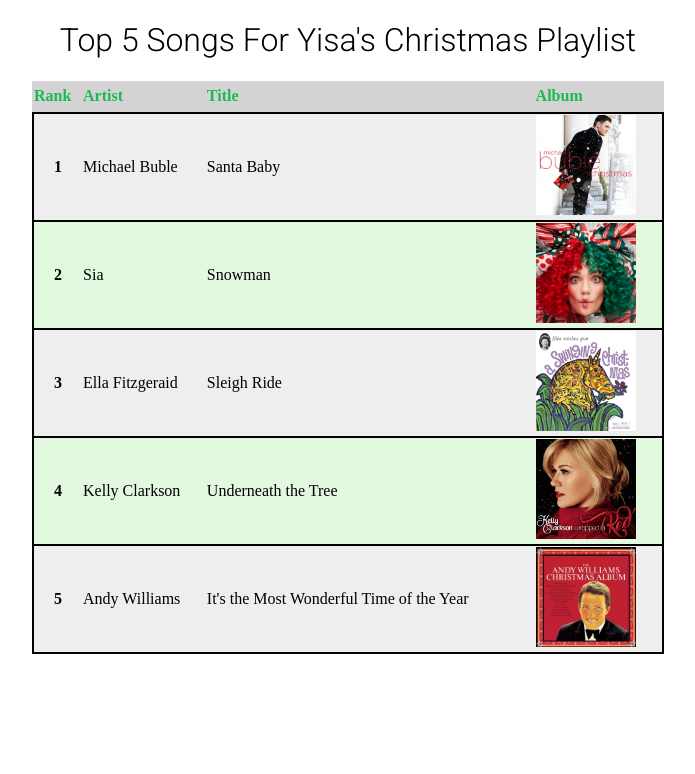
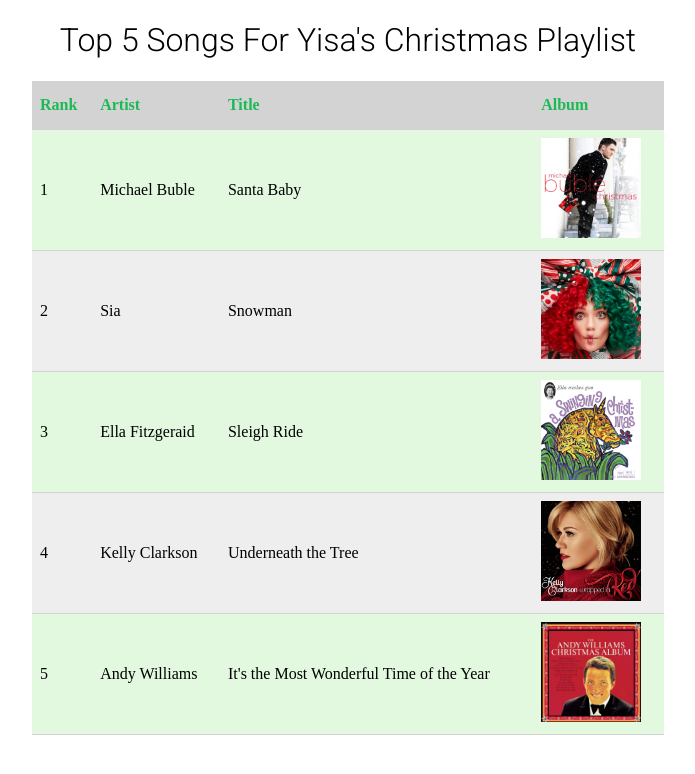
Before and after one commit to info340a-wi24/problem-set-02-Saltyflounder, a website: page problem-b/index.html in a window 1280 px wide. Shown: the whole page, without its empty margins (292-987 px from the left). Drawn offline with Linux system fonts and the light colour scheme.

Commit message:
final update

```diff
--- a/problem-b/css/style.css
+++ b/problem-b/css/style.css
@@ -8,29 +8,27 @@
   margin-left: auto;
   margin-right: auto;
   border-collapse: collapse;
-  padding: .5em;
-  border-bottom: 1px thick solid;
-  background-color: #d3d3d3;
   width: 50%;
 }
 
-thead {
+th {
   height: 2rem;
   text-align: left;
   color: #1db954;
   background-color: #d3d3d3;
 }
 
-tbody {
-  background-color: #eee;
+td, th {
+  padding: .5em;
+  border-bottom: 1px solid #d3d3d3;
 }
 
-tbody tr:nth-child(-n + 5) {
-  border: 2px solid black;
+tbody {
+  background-color: #e2f9df;
 }
 
 tbody tr:nth-child(even) {
-  background-color: #e2f9df;
+  background-color: #eee;
 }
 
 img {
@@ -39,5 +37,5 @@
 }
 
 tbody tr:hover {
-  background: pink;
+  background-color: pink;
 }
--- a/problem-b/index.html
+++ b/problem-b/index.html
@@ -24,34 +24,34 @@
         </thead>
         <tbody>
             <tr>
-                <th scope="row">1</th>
+                <td>1</td>
                 <td>Michael Buble</td>
                 <td>Santa Baby</td>
-                <td><a href="https://open.spotify.com/album/3CKVXhODttZebJAzjUs2un"><img src="img/MichaelBuble-Christmas(2011)-Cover.png" alt="Christmas"></a></td>
+                <td><a href="https://open.spotify.com/album/3CKVXhODttZebJAzjUs2un" target="_blank"><img src="img/MichaelBuble-Christmas(2011)-Cover.png" alt="Christmas"></a></td>
             </tr>
             <tr>
-                <th scope="row">2</th>
+                <td>2</td>
                 <td>Sia</td>
                 <td>Snowman</td>
-                <td><a href="https://open.spotify.com/album/2vcGYJcPfXUmCdcXXqqukg"> <img src="img/SiaEverydayIsChristmas.jpg" alt="Everyday is Christmas"></a></td>
+                <td><a href="https://open.spotify.com/album/2vcGYJcPfXUmCdcXXqqukg" target="_blank"> <img src="img/SiaEverydayIsChristmas.jpg" alt="Everyday is Christmas"></a></td>
             </tr>
             <tr>
-                <th scope="row">3</th>
+                <td>3</td>
                 <td>Ella Fitzgeraid</td>
                 <td>Sleigh Ride</td>
-                <td><a href="https://open.spotify.com/album/2UhPCUgK2IGUrg7lIvMYfb"> <img src="img/ASwingingChristmasEllaFitzgerald.jpg" alt="A Swinging Christmas"></a></td>
+                <td><a href="https://open.spotify.com/album/2UhPCUgK2IGUrg7lIvMYfb" target="_blank"> <img src="img/ASwingingChristmasEllaFitzgerald.jpg" alt="A Swinging Christmas"></a></td>
             </tr>
             <tr>
-                <th scope="row">4</th>
+                <td>4</td>
                 <td>Kelly Clarkson</td>
                 <td>Underneath the Tree</td>
-                <td><a href="https://open.spotify.com/album/7Jahqd1kx9Qau0E9x9iZj6"> <img src="img/WrappedInRedKellyClarkson.jpg" alt="Wrapped In Red"></a></td>
+                <td><a href="https://open.spotify.com/album/7Jahqd1kx9Qau0E9x9iZj6" target="_blank"> <img src="img/WrappedInRedKellyClarkson.jpg" alt="Wrapped In Red"></a></td>
             </tr>
             <tr>
-                <th scope="row">5</th>
+                <td>5</td>
                 <td>Andy Williams</td>
                 <td>It's the Most Wonderful Time of the Year</td>
-                <td><a href="https://open.spotify.com/album/30eO7X0doSEWKhDLAFLMuW"> <img src="img/TheAnyWilliamsChristmasAlbum.jpg" alt="The Andy Williams Christmas Album"></a></td>
+                <td><a href="https://open.spotify.com/album/30eO7X0doSEWKhDLAFLMuW" target="_blank"> <img src="img/TheAnyWilliamsChristmasAlbum.jpg" alt="The Andy Williams Christmas Album"></a></td>
             </tr>
         </tbody>
     </table>
```
Also changed, not shown: problem-a/index.html (+4 -4 lines).
